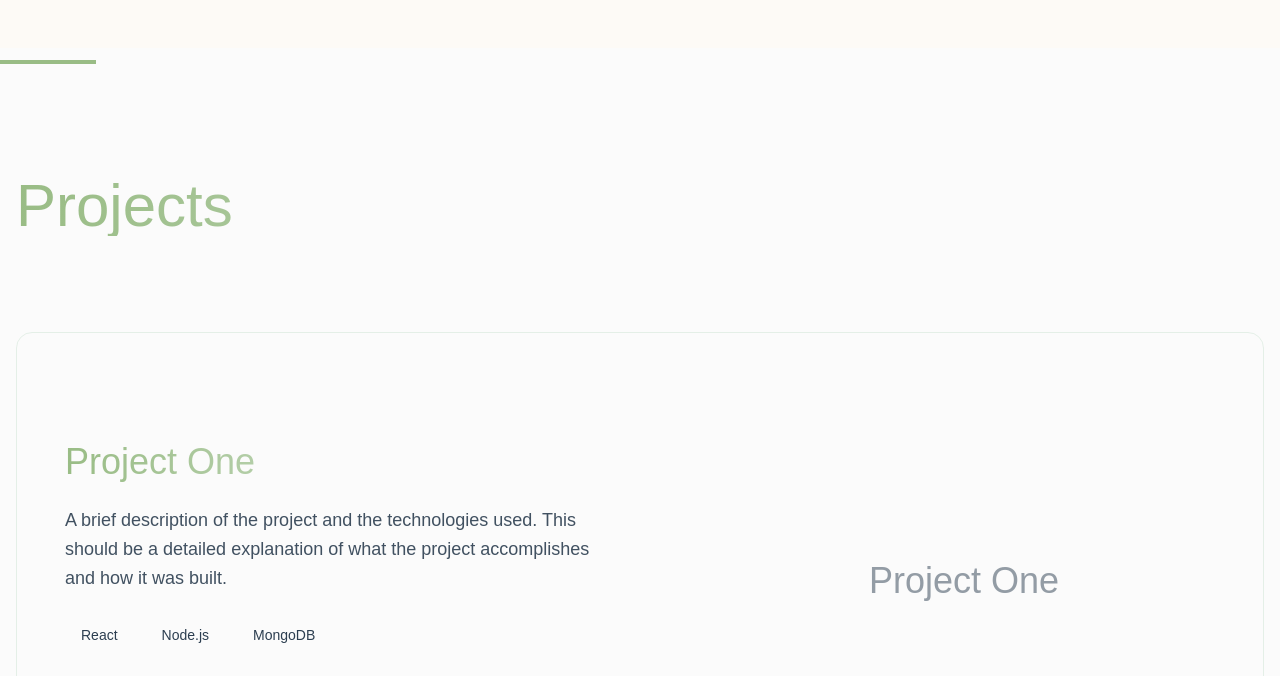
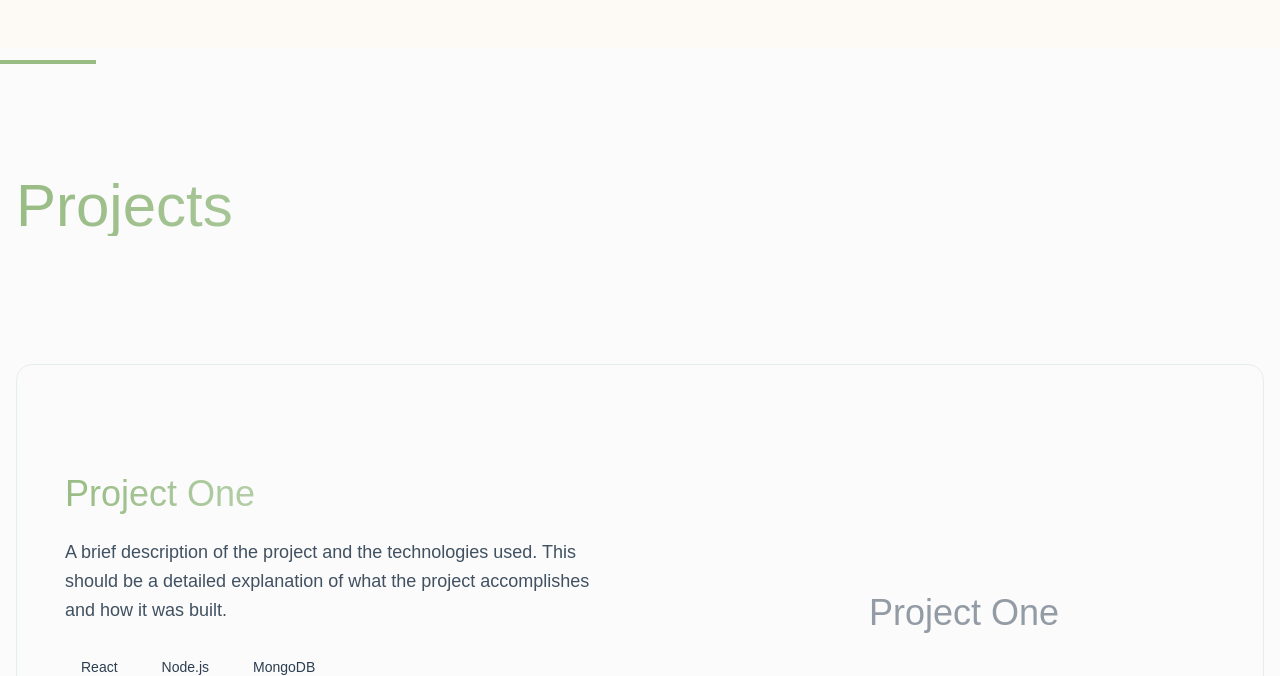
Before and after one commit to Liam-Woods-8/portfolio-2025, a Next.js app: page / in a window 1280 px wide. Shown: the part 752-1428 px from the top of the page. Built offline with nearby package versions, Linux system fonts and the light colour scheme; a web font is replaced by a local one.

Commit message:
Increase bottom margin for section titles

```diff
--- a/src/app/globals.css
+++ b/src/app/globals.css
@@ -82,7 +82,7 @@
   }
 
   .section-title {
-    @apply font-sao-torpes text-5xl md:text-6xl mb-16 text-gradient;
+    @apply font-sao-torpes text-5xl md:text-6xl mb-24 text-gradient;
   }
 
   .glass-effect {
```
